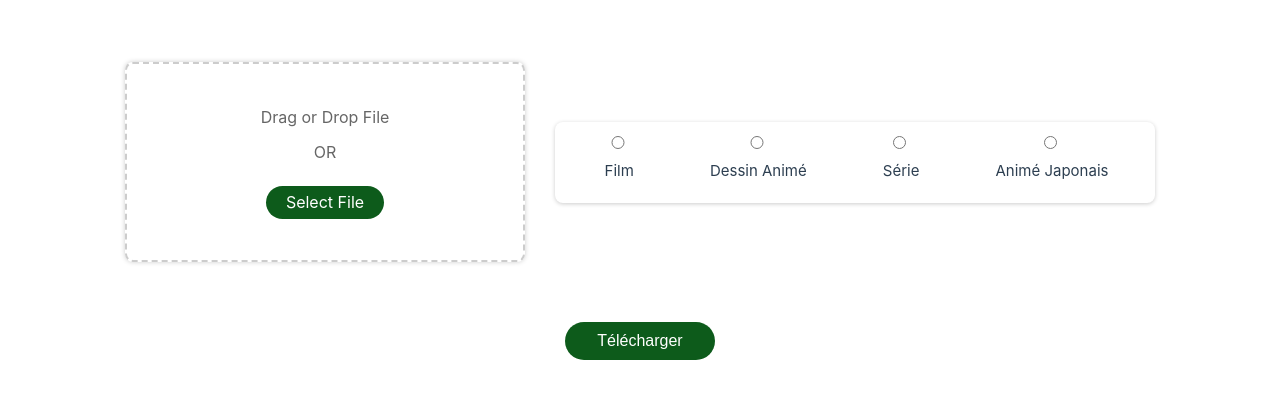
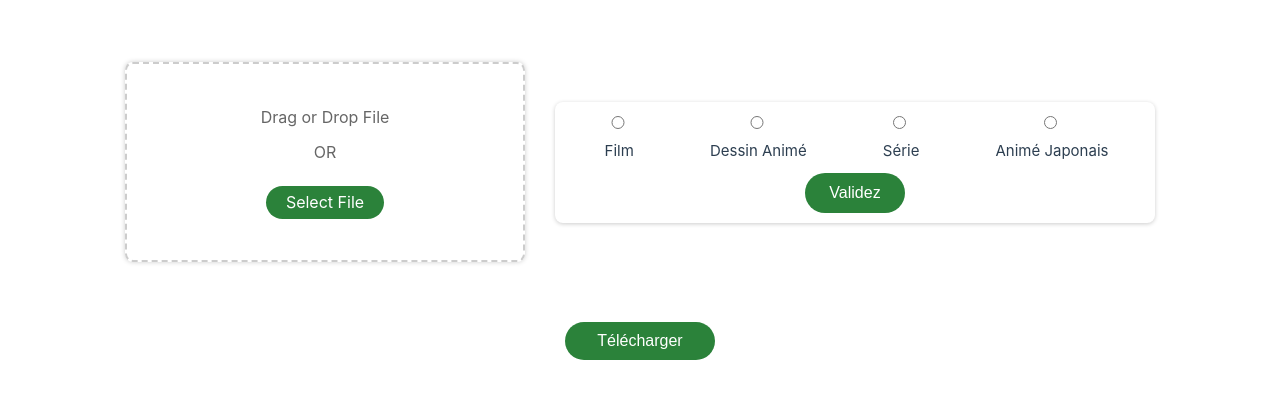
Before and after one commit to ChacalTordu/ChacalTorrent, a Vue app in the folder ChacalWebInterface/: page / in a window 1280 px wide. Shown: the part 189-588 px from the top of the page. Built offline with nearby package versions, Linux system fonts and the light colour scheme.

Commit message:
add ConfirmButton on fileInfo zone

```diff
--- a/ChacalWebInterface/src/App.vue
+++ b/ChacalWebInterface/src/App.vue
@@ -1,8 +1,8 @@
 <template>
   <div class="myApp">
     <div class="twoZone">
-      <ZoneDropFile :confirmClicked="confirmClick" @fileChosen="saveTorrent" @resetButton="resetButtonValue"/>
-      <ZoneFileInfo :confirmClicked="confirmClick" @saveMediaData="saveMediaInfo"  @resetButton="resetButtonValue"/>
+      <ZoneDropFile :class="{ 'blink': isBlinking && !torrentValid }" :confirmClicked="confirmClick" @fileChosen="saveTorrent" @resetButton="resetButtonValue"/>
+      <ZoneFileInfo :class="{ 'blink': isBlinking && !dataValid }" :confirmClicked="confirmClick" @saveMediaData="saveMediaInfo"  @resetButton="resetButtonValue"/>
     </div>
     <ButtonConfirm textButton="Télécharger" @confirmClicked="handleConfirmClicked" />
   </div>
@@ -14,6 +14,8 @@
   import ButtonConfirm from "./components/button/ButtonConfirm.vue";
   import axios from 'axios';
   import { ref } from 'vue';
+
+  const isBlinking = ref(false);
 
   const dataValid = ref(false);
   const torrentValid = ref(false);
@@ -84,7 +86,12 @@
       if (dataValid.value && torrentValid.value) {
         sendDataToServer();
       }else{
-        console.log("Un des deux flags est à faux :\njson flag value : ${dataValid.value}\ntorrent flag value : ${torrentValid.value}")
+        if (!dataValid.value) {
+          blinkdiv('.ZoneFileInfo');
+        } else if (!torrentValid.value) {
+          blinkdiv('.ZoneDropFile');
+        }
+        console.log("Un des deux flags est à faux :\njson flag value :",dataValid.value,"\ntorrent flag value :",torrentValid.value)
       }
     } catch (error) {
       console.error('Une erreur est survenue lors du traitement du clic sur le bouton :', error.message);
@@ -93,6 +100,16 @@
 
   function resetButtonValue() {
     confirmClick.value = false;
+  }
+
+  function blinkdiv() {
+    isBlinking.value = true;
+    const durations = [200, 400, 600, 800, 1000];
+    for (let i = 0; i < durations.length; i++) {
+      setTimeout(() => {
+        isBlinking.value = !isBlinking.value;
+      }, durations[i]);
+    }
   }
 </script>
 
@@ -110,4 +127,8 @@
   align-items: center;
   gap: 30px;
 }
+
+.blink {
+    outline: 2px solid var(--red-color-4);
+  }
 </style>
--- a/ChacalWebInterface/src/components/ZoneDropFile.vue
+++ b/ChacalWebInterface/src/components/ZoneDropFile.vue
@@ -4,7 +4,7 @@
     @dragleave.prevent="handleDragLeave"
     @dragover.prevent
     @drop.prevent="handleDrop"
-    :class="{ 'activeDropzone': active , 'hasFile': hasFile, 'blink': isBlinking}"
+    :class="{'activeDropzone': active , 'hasFile': hasFile}"
     class="dropzone">
     <span v-if="!hasFile">Drag or Drop File</span>
     <span v-if="!hasFile">OR</span>
@@ -17,7 +17,7 @@
 <script setup>
   import ButtonSelectFile from './button/ButtonSelectFile.vue'
   import ButtonAbort from './button/ButtonAbort.vue'
-  import { ref, watch } from 'vue'
+  import {ref} from 'vue'
 
   const acceptedFormat = ".torrent";
 
@@ -27,7 +27,7 @@
   const props = defineProps({
     confirmClicked: Boolean
   });
-  const isBlinking = ref(false);
+
   const emits = defineEmits(['resetButton','fileChosen'])
 
   const handleDragEnter = (event) => {
@@ -78,24 +78,15 @@
     }
   };
 
-  function blinkdiv() {
-    isBlinking.value = true;
-    const durations = [200, 400, 600, 800, 1000];
-    for (let i = 0; i < durations.length; i++) {
-      setTimeout(() => {
-        isBlinking.value = !isBlinking.value;
-      }, durations[i]);
-    }
-  }
+  // watch(() => props.confirmClicked, () => {
+  //   if (props.confirmClicked == true) {
+  //     if(hasFile.value == false){
+  //       blinkdiv()
+  //       emits('resetButton')
+  //     }
+  //   }
+  // });
 
-  watch(() => props.confirmClicked, () => {
-    if (props.confirmClicked == true) {
-      if(hasFile.value == false){
-        blinkdiv()
-        emits('resetButton')
-      }
-    }
-  });
 </script>
 
 <style scoped>
--- a/ChacalWebInterface/src/components/ZoneFileInfos.vue
+++ b/ChacalWebInterface/src/components/ZoneFileInfos.vue
@@ -1,54 +1,59 @@
 <template>
-  <div :class="{ 'blink': isBlinking }" class="mediaContainer">
+  <div :class="{ 'dataValid': dataValidFlag }" class="mediaContainer">
     <div class="mediaType">
       <label class="mediaLabel" for="movie">
-        <input class="radio" type="radio" id="movie" value="Film" v-model="selectedMediaType">
+        <input class="radio" type="radio" id="movie" value="Film" v-model="selectedMediaType" :disabled="dataValidFlag">
         <span>Film</span>
       </label>
 
       <label class="mediaLabel" for="cartoon">
-        <input class="radio" type="radio" id="cartoon" value="Dessin animé" v-model="selectedMediaType">
+        <input class="radio" type="radio" id="cartoon" value="Dessin animé" v-model="selectedMediaType" :disabled="dataValidFlag">
         <span>Dessin Animé</span>
       </label>
 
       <label class="mediaLabel" for="shows">
-        <input class="radio" type="radio" id="shows" value="Série" v-model="selectedMediaType">
+        <input class="radio" type="radio" id="shows" value="Série" v-model="selectedMediaType" :disabled="dataValidFlag">
         <span>Série</span>
       </label>
 
       <label class="mediaLabel" for="animeJap">
-        <input class="radio" type="radio" id="animeJap" value="Anime Japonais" v-model="selectedMediaType">
+        <input class="radio" type="radio" id="animeJap" value="Anime Japonais" v-model="selectedMediaType" :disabled="dataValidFlag">
         <span>Animé Japonais</span>
       </label>
     </div>
 
     <div class="mediaChoice">
       <div v-if="selectedMediaType === 'Film' || selectedMediaType === 'Dessin animé'" class="seriesOptions">
-        <input v-model="pathMedia" placeholder="Entrez le nom du média ici">
+        <input v-model="pathMedia" placeholder="Entrez le nom du média ici" :disabled="dataValidFlag">
       </div>
       <div v-if="selectedMediaType === 'Série' || selectedMediaType === 'Anime Japonais'" class="seriesOptions">
         <div class="question">
-          <CheckboxTrueOrFalse @checkboxSet="toggleCheckbox1" textCheckbox="Contient plusieurs saison ?"/>
-          <CheckboxTrueOrFalse @checkboxSet="toggleCheckbox2" textCheckbox="Média déjà existant ?"/>
-          <input v-if="!checkbox2" v-model="pathMedia" placeholder="Entrez le nom du média ici">
+          <CheckboxTrueOrFalse v-if="!dataValidFlag" @checkboxSet="toggleCheckbox1" textCheckbox="Contient plusieurs saison ?"/>
+          <CheckboxTrueOrFalse v-if="!dataValidFlag" @checkboxSet="toggleCheckbox2" textCheckbox="Média déjà existant ?"/>
+          <input v-if="!checkbox2" v-model="pathMedia" placeholder="Entrez le nom du média ici" :disabled="dataValidFlag">
           <!-- <input v-if="checkbox2" v-model="pathMedia" placeholder="Entrez le chemin du média ici (commençant par '/')"> -->
           <input v-if="checkbox2" v-model="pathMedia" placeholder="Recherchez le dossier :" disabled>
           <p v-if="checkbox2" style="text-align: center; margin-top: 5px; color: #f00;">Fonctionnalité pas encore disponible. Veuillez télécharger le .torrent manuellement et le placer correctement dans le serveur.</p>
         </div>
       </div>
+      <ButtonConfirm v-if="!dataValidFlag" class="myButton" textButton="Validez" @confirmClicked="handleConfirmClicked"/>
+      <ButtonAbort v-if="dataValidFlag" class="myButton" textButton="Annuler" @abort="handleAbort"/>
     </div>
   </div>
 </template>
 
 <script setup>
-import { ref, watch } from 'vue'
+import {ref} from 'vue'
 import CheckboxTrueOrFalse from './checkbox/CheckboxTrueOrFalse.vue'
+import ButtonConfirm from './button/ButtonConfirm.vue';
+import ButtonAbort from './button/ButtonAbort.vue';
+
+const dataValidFlag = ref(false)
 
 const selectedMediaType = ref('Nom du média')
 const pathMedia = ref('')
 const checkbox1 = ref()
 const checkbox2 = ref()
-const isBlinking = ref(false);
 
 const props = defineProps({
   confirmClicked: Boolean
@@ -56,35 +61,23 @@ const props = defineProps({
 
 const emits = defineEmits(['saveMediaData','resetButton'])
 
-function blinkdiv() {
-    isBlinking.value = true;
-    const durations = [200, 400, 600, 800, 1000];
-    for (let i = 0; i < durations.length; i++) {
-      setTimeout(() => {
-        isBlinking.value = !isBlinking.value;
-      }, durations[i]);
-    }
-  }
-
-watch(() => props.confirmClicked, () => {
-  if (props.confirmClicked == true) {
-    if ((selectedMediaType.value === 'Film') || (selectedMediaType.value === 'Dessin animé') ) {
+function handleConfirmClicked() {
+  if ((selectedMediaType.value === 'Film') || (selectedMediaType.value === 'Dessin animé')) {
     if (pathMedia.value == '') {
-        blinkdiv()
       emits('resetButton')
     }else{
+      dataValidFlag.value = true
       emits('saveMediaData',selectedMediaType,pathMedia,false,false)
     }
   }else{
     if((checkbox1.value == undefined) || (checkbox2.value == undefined) || (pathMedia.value == '')){
-      blinkdiv()
       emits('resetButton')
     }else{
+      dataValidFlag.value = true
       emits('saveMediaData',selectedMediaType,pathMedia,checkbox1.value,checkbox2.value)
     }
   }
 }
-});
 
 function toggleInputTextVisible(value){
   if (value == "Yes") {
@@ -119,6 +112,9 @@ function toggleCheckbox2(value){
   CheckCheckbox2Value(value)
 }
 
+function handleAbort() {
+  dataValidFlag.value = false
+}
 </script>
 
 <style scoped>
@@ -129,9 +125,6 @@ function toggleCheckbox2(value){
     border-radius: 8px;
     padding: 10px;
     box-shadow: 0 1px 4px rgba(0, 0, 0, 0.2);
-  }
-  .blink {
-    outline: 2px solid var(--red-color-4);
   }
   .mediaType {
     display: flex;
@@ -174,16 +167,16 @@ function toggleCheckbox2(value){
     border-color: #C8C6AF;
   }
 
-  .seriesOptions {
-    display: flex;
-    flex-direction: row;
-    align-items: center;
-  }
-
   .question {
     width: 100%;
     display: flex;
     flex-direction: column;
     align-items: center;
   }
+
+  .myButton{
+    width: 100px;
+    height: 40px;
+    margin: auto;
+  }
 </style>
--- a/ChacalWebInterface/src/components/button/ButtonAbort.vue
+++ b/ChacalWebInterface/src/components/button/ButtonAbort.vue
@@ -17,7 +17,10 @@ const abort = () => {
 
 <style scoped>
 .myButton {
-    margin-top: 10px;
+    display: flex;
+    justify-content: center;
+    align-items: center;
+    width: 150px;
     padding: 10px 20px;
     font-size: 16px;
     background-color: var(--red-color-4);
--- a/ChacalWebInterface/src/components/button/ButtonConfirm.vue
+++ b/ChacalWebInterface/src/components/button/ButtonConfirm.vue
@@ -13,10 +13,13 @@
 
 <style scoped>
   .myButton {
+    display: flex;
+    justify-content: center;
+    align-items: center;
     width: 150px;
     padding: 10px 20px;
     font-size: 16px;
-    background-color: var(--green2-color-4);
+    background-color: var(--green2-color-3);
     color: #ffffff;
     border: none;
     border-radius: 30px;
--- a/ChacalWebInterface/src/components/button/ButtonSelectFile.vue
+++ b/ChacalWebInterface/src/components/button/ButtonSelectFile.vue
@@ -25,7 +25,7 @@
       margin-top: 10px;
       padding: 4px 20px;
       font-size: 16px;
-      background-color: var(--green2-color-4);
+      background-color: var(--green2-color-3);
       color: #ffffff;
       border: none;
       border-radius: 30px;
```
Lines whose indentation alone changed are shown as unchanged.
